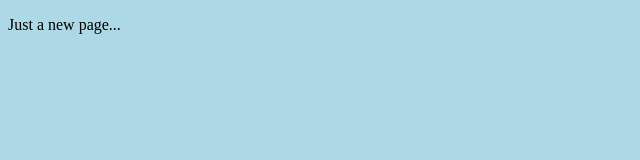
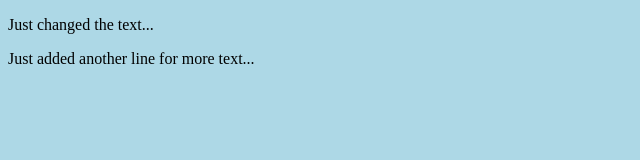
Before and after one commit to HarryB001/testingGitOnMyMacBook, a plain HTML site: page page1.html in a window 1280 px wide. Shown: the whole page, without its empty margins (0-640 px from the left). Drawn offline with Linux system fonts and the light colour scheme.

Commit message:
more changes

```diff
--- a/page1.html
+++ b/page1.html
@@ -5,7 +5,7 @@
 <link rel="stylesheet" href="style.css">
 </head>
 <body>
-<p> Just a new page...</p>
-
+<p> Just changed the text...</p>
+<p> Just added another line for more text...</p>
 </body>
 </html>
```
Also changed, not shown: index.html (+2 -0 lines).
